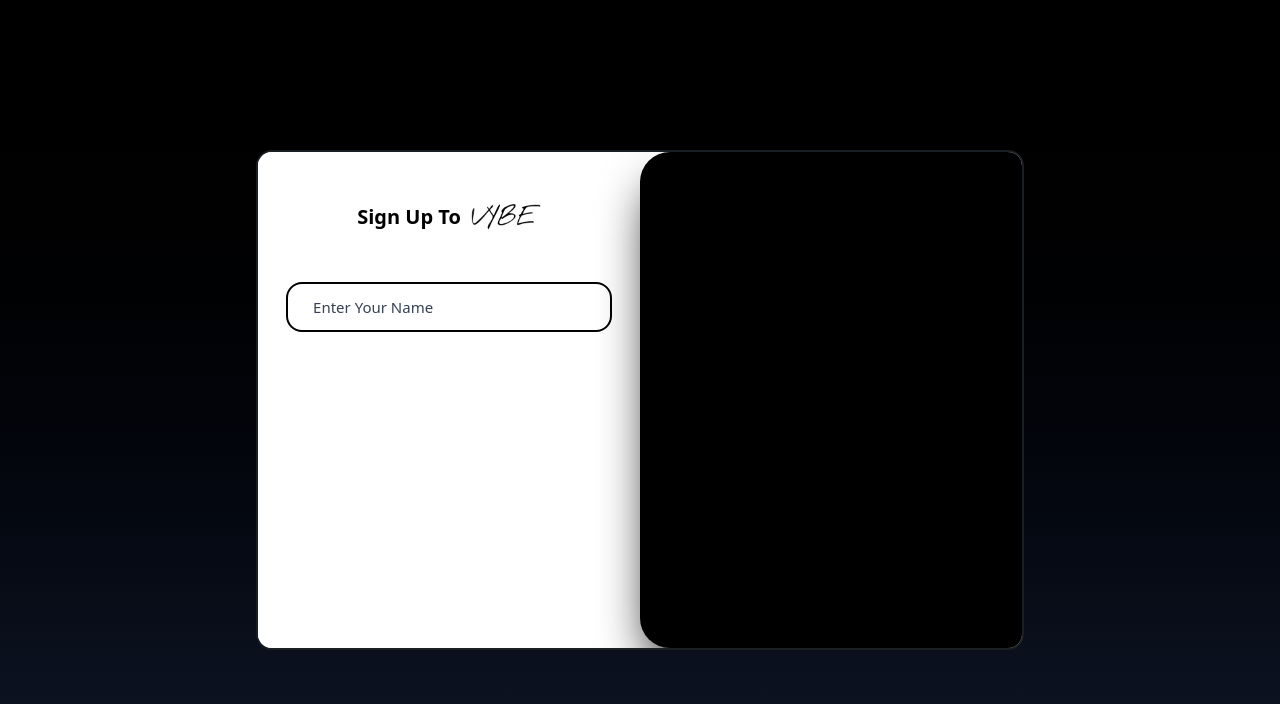
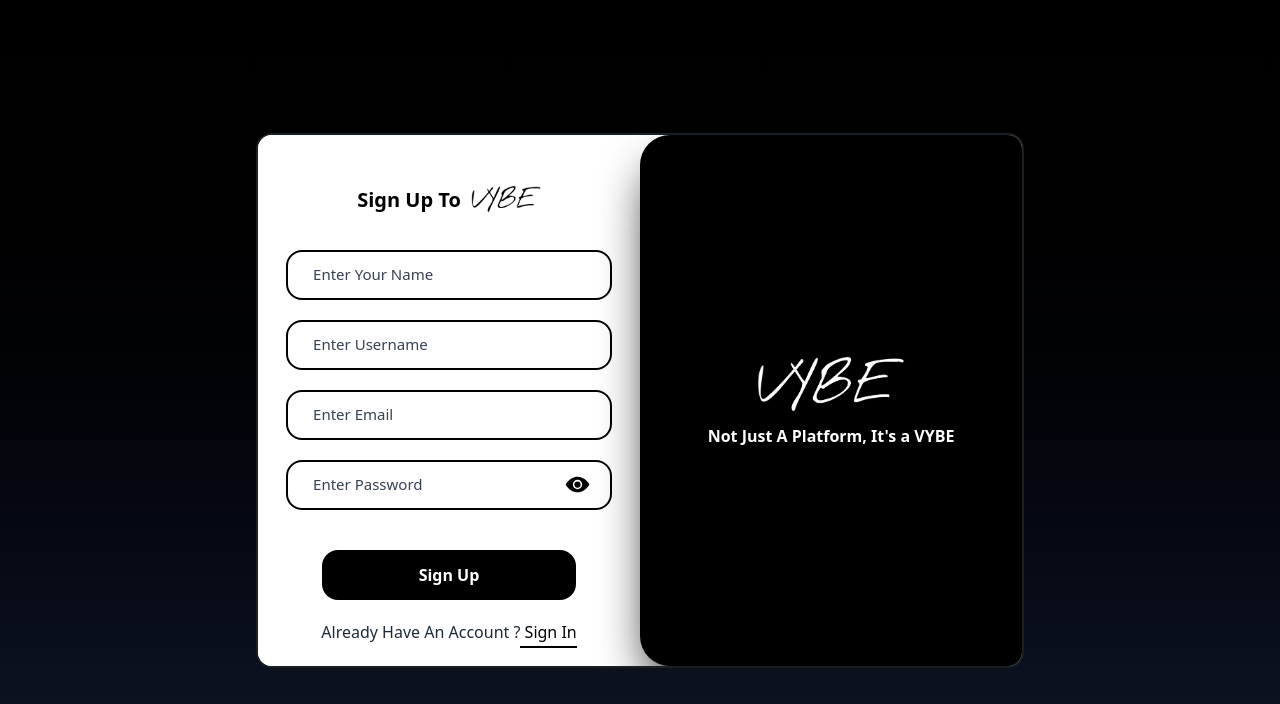
Before and after one commit to DeepMajumderr/Vybe, a React (Vite) app in the folder frontend/: page /signup in a window 1280 px wide. Shown: the top 704 px of the page. Built offline with nearby package versions, Linux system fonts and the light colour scheme; the HTML template or start-up script is replaced by a standard one.

Commit message:
Day 4:Completed Signup page Ui with api integration

```diff
--- a/frontend/package.json
+++ b/frontend/package.json
@@ -18,6 +18,7 @@
     "react-dom": "^19.1.1",
     "react-icons": "^5.5.0",
     "react-router-dom": "^7.8.0",
+    "react-spinners": "^0.17.0",
     "tailwindcss": "^4.1.11"
   },
   "devDependencies": {
--- a/frontend/src/App.jsx
+++ b/frontend/src/App.jsx
@@ -1,7 +1,8 @@
 import React from 'react'
 import { Route, Routes } from 'react-router-dom'
-import Signup from './pages/signup'
+import Signup from './pages/Signup'
 import Signin from './pages/Signin'
+export const serverUrl = "http://localhost:8000"
 
 const App = () => {
   return (
--- a/frontend/src/pages/Signup.jsx
+++ b/frontend/src/pages/Signup.jsx
@@ -1,20 +1,50 @@
 import React, { useState } from 'react'
 import logo2 from "../assets/logo2.png"
+import white_logo from "../assets/white_logo.png"
+import { IoEye } from "react-icons/io5";
+import { FaEyeSlash } from "react-icons/fa";
+import axios from 'axios'
+import { serverUrl } from '../App';
+import { ClipLoader } from "react-spinners"
+import { useNavigate } from 'react-router-dom';
 
 const Signup = () => {
 
   const [inputClicked, setinputClicked] = useState({
     name: false,
-    useName: false,
+    userName: false,
     email: false,
     password: false
   })
+
+  const [showPassword, setshowPassword] = useState(false)
+  const [name, setname] = useState("")
+  const [userName, setuserName] = useState("")
+  const [email, setemail] = useState("")
+  const [password, setpassword] = useState("")
+  const [loading, setloading] = useState(false)
+  const navigate = useNavigate()
+
+  const handleSignup = async () => {
+    setloading(true)
+    try {
+      const result = await axios.post(`${serverUrl}/api/auth/signup`,
+        { name, userName, email, password },
+        { withCredentials: true }
+      )
+      console.log(result.data)
+      setloading(false)
+    } catch (error) {
+      console.log(error)
+      setloading(false)
+    }
+  }
 
 
   return (
     <div className='w-full h-screen bg-gradient-to-b from-black to-gray-900
     flex flex-col justify-center items-center'>
-      <div className='w-[80%] lg:max-w-[60%] h-[500px]
+      <div className='w-[80%] lg:max-w-[60%] h-[535px]
       bg-white rounded-2xl flex justify-center items-center
       overflow-hidden border-2 border-[#1a1f23]'>
 
@@ -28,16 +58,86 @@
           </div>
 
           <div className='relative flex items-center justify-start w-[90%]
-          h-[50px] rounded-2xl mt-[30px] border-2 border-black'
-          onClick={()=>setinputClicked({name:true})}>
+          h-[50px] rounded-2xl mt-[15px] border-2 border-black'
+            onClick={() => setinputClicked({ ...inputClicked, name: true })}>
 
             <label htmlFor='name' className={`text-gray-700 absolute left-[20px]
-             p-[5px] bg-white text-[15px] ${inputClicked.name ? "top-[-15px]":""}`}>
+             p-[5px] bg-white text-[15px] ${inputClicked.name ? "top-[-15px]" : ""}`}>
               Enter Your Name
             </label>
-              <input type="text" id='name' className='w-[100%] h-[100%]
-              rounded-2xl px-[20px] outline-none border-0' />
+            <input onChange={(e) => setname(e.target.value)}
+              value={name}
+              type="text" id='name' className='w-[100%] h-[100%]
+              rounded-2xl px-[20px] outline-none border-0 required' />
           </div>
+
+          <div className='relative flex items-center justify-start w-[90%]
+          h-[50px] rounded-2xl  border-2 border-black'
+            onClick={() => setinputClicked({ ...inputClicked, userName: true })}>
+
+            <label htmlFor='userName' className={`text-gray-700 absolute left-[20px]
+             p-[5px] bg-white text-[15px] ${inputClicked.userName ? "top-[-15px]" : ""}`}>
+              Enter Username
+            </label>
+            <input onChange={(e) => setuserName(e.target.value)}
+              value={userName}
+              type="text" id='userName' className='w-[100%] h-[100%]
+              rounded-2xl px-[20px] outline-none border-0 required' />
+          </div>
+
+          <div className='relative flex items-center justify-start w-[90%]
+          h-[50px] rounded-2xl  border-2 border-black'
+            onClick={() => setinputClicked({ ...inputClicked, email: true })}>
+
+            <label htmlFor='email' className={`text-gray-700 absolute left-[20px]
+             p-[5px] bg-white text-[15px] ${inputClicked.email ? "top-[-15px]" : ""}`}>
+              Enter Email
+            </label>
+            <input onChange={(e) => setemail(e.target.value)}
+              value={email}
+              type="email" id='email' className='w-[100%] h-[100%]
+              rounded-2xl px-[20px] outline-none border-0 required' />
+          </div>
+
+          <div className='relative flex items-center justify-start w-[90%]
+          h-[50px] rounded-2xl  border-2 border-black'
+            onClick={() => setinputClicked({ ...inputClicked, password: true })}>
+
+            <label htmlFor='password' className={`text-gray-700 absolute left-[20px]
+             p-[5px] bg-white text-[15px] ${inputClicked.password ? "top-[-15px]" : ""}`}>
+              Enter Password
+            </label>
+            <input onChange={(e) => setpassword(e.target.value)}
+              value={password}
+              type={showPassword ? "text" : "password"} id='password' className='w-[100%] h-[100%]
+              rounded-2xl px-[20px] outline-none border-0 required' />
+            {
+              showPassword ?
+                <FaEyeSlash
+                  onClick={() => setshowPassword(!showPassword)}
+                  className='absolute cursor-pointer right-[20px] w-[25px] h-[25px]' />
+                :
+                <IoEye
+                  onClick={() => setshowPassword(!showPassword)}
+                  className='absolute cursor-pointer right-[20px] w-[25px] h-[25px]' />
+            }
+
+          </div>
+
+          <button className='w-[70%] px-[20px] py-[10px] bg-black text-white
+            font-semibold h-[50px] cursor-pointer rounded-2xl mt-[20px]'
+            onClick={handleSignup} disabled={loading}>
+            {loading ? <ClipLoader size={30} color='white' /> : "Sign Up"}
+          </button>
+
+          <p
+          onClick={() => navigate("/signin")}
+          className='cursor-pointer text-gray-800'>
+            Already Have An Account ?
+            <span className='border-b-2 border-b-black pb-[3px] text-black'>
+              {' '}Sign In
+            </span>
+          </p>
 
         </div>
 
@@ -45,7 +145,10 @@
         justify-center items-center bg-[#000000] flex-col gap-[10px]
         text-white text-[16px] font-semibold rounded-l-[30px]
         shadow-2xl shadow-black'>
-
+          <img src={white_logo} alt="" className='w-[40%]' />
+          <p>
+            Not Just A Platform, It's a VYBE
+          </p>
         </div>
 
       </div>
```
Also changed, not shown: frontend/src/assets/white_logo.png (renamed from frontend/src/assets/Picsart_25-06-18_16-58-01-302.png), 1 other file (tests, documents, lock files or other folders).
